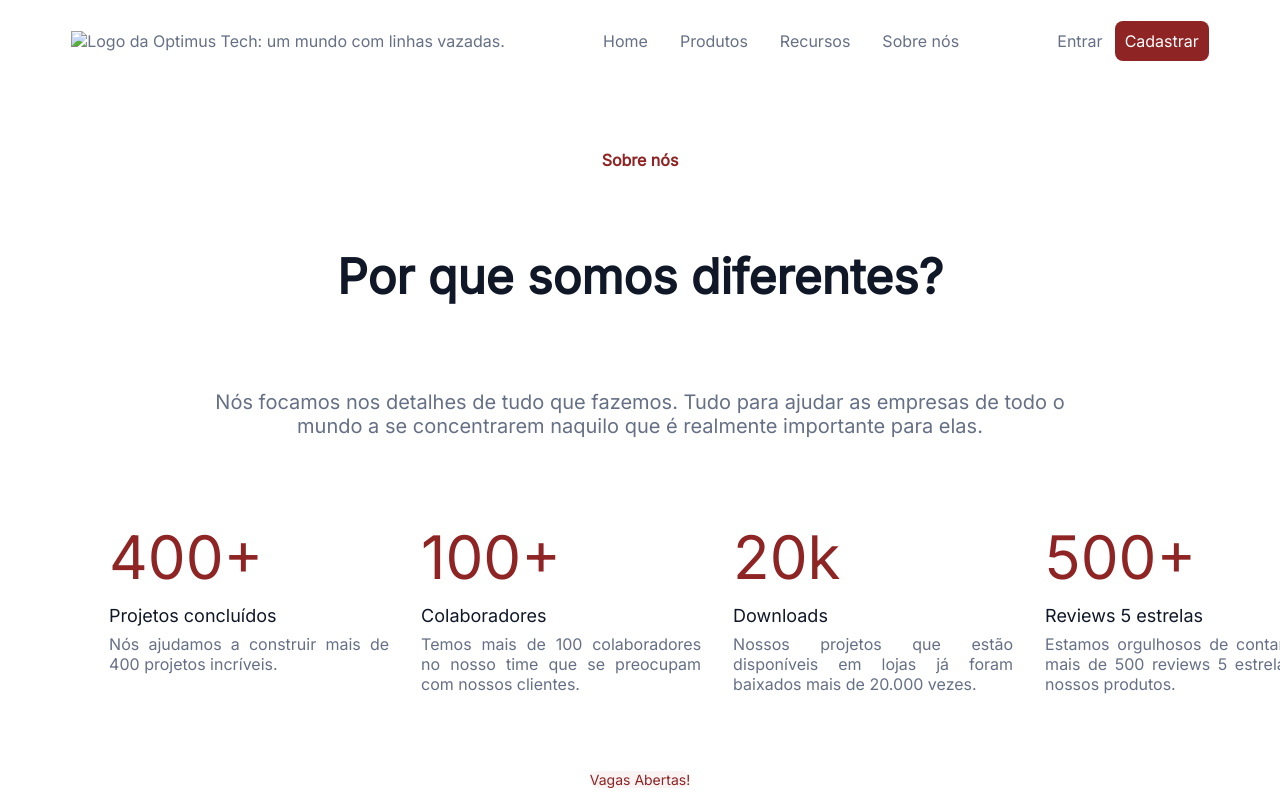
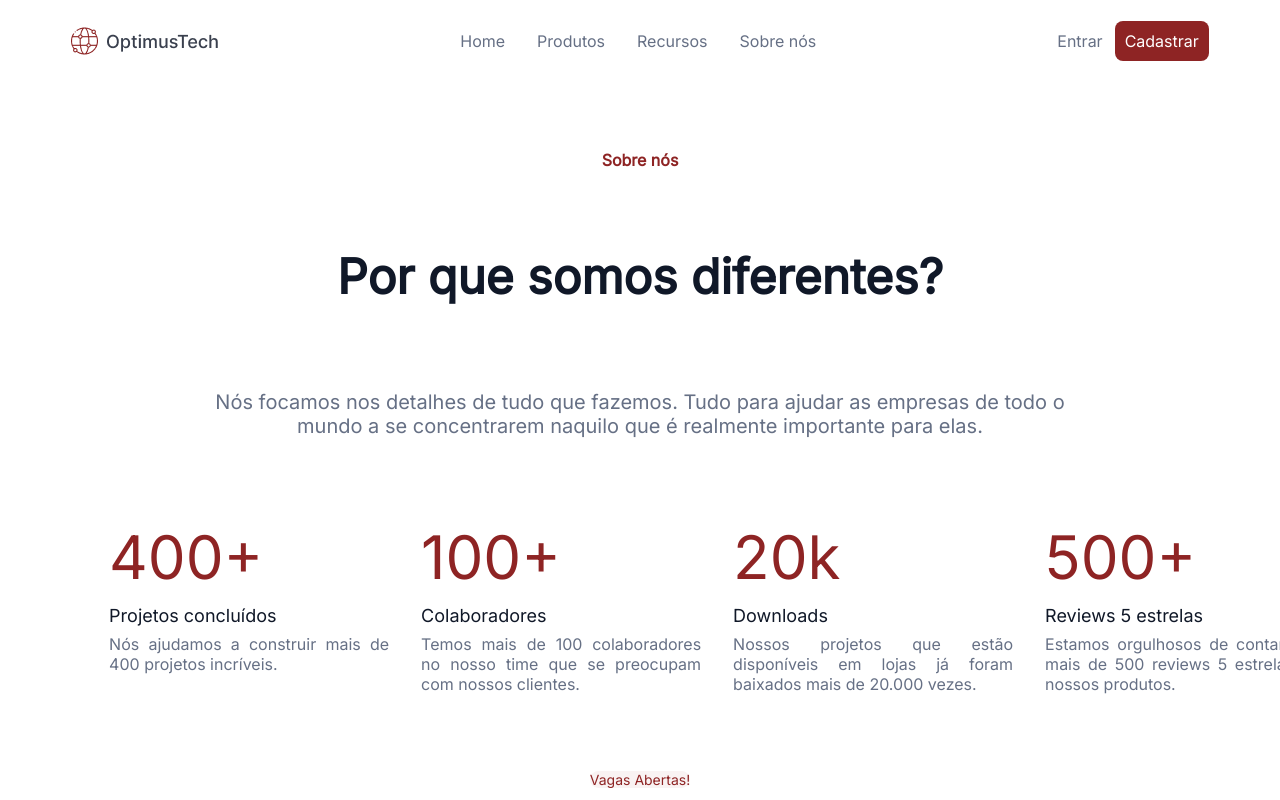
Before and after one commit to SadyBeca/pagina-de-cadastro-html-css, a plain HTML site: page index.html in a window 1280 px wide. Shown: the top 800 px of the page. Drawn offline with Linux system fonts and the light colour scheme.

Commit message:
consertando a logo

```diff
--- a/index.html
+++ b/index.html
@@ -19,7 +19,7 @@
       <a>Entrar</a>
       <a class="cabecalho__cadastro__cadastrar">Cadastrar</a>
     </div>
-    <img class="cabecalho__logo" src="assets/_Button baseoptimus-tech.png" alt="Logo da Optimus Tech: um mundo com linhas vazadas.">
+    <img class="cabecalho__logo" src="assets/button-baseoptimus-tech.png"  alt="Logo da Optimus Tech: um mundo com linhas vazadas.">
   </header>
   <main>
     <section class="coluna__secao__1">
```
